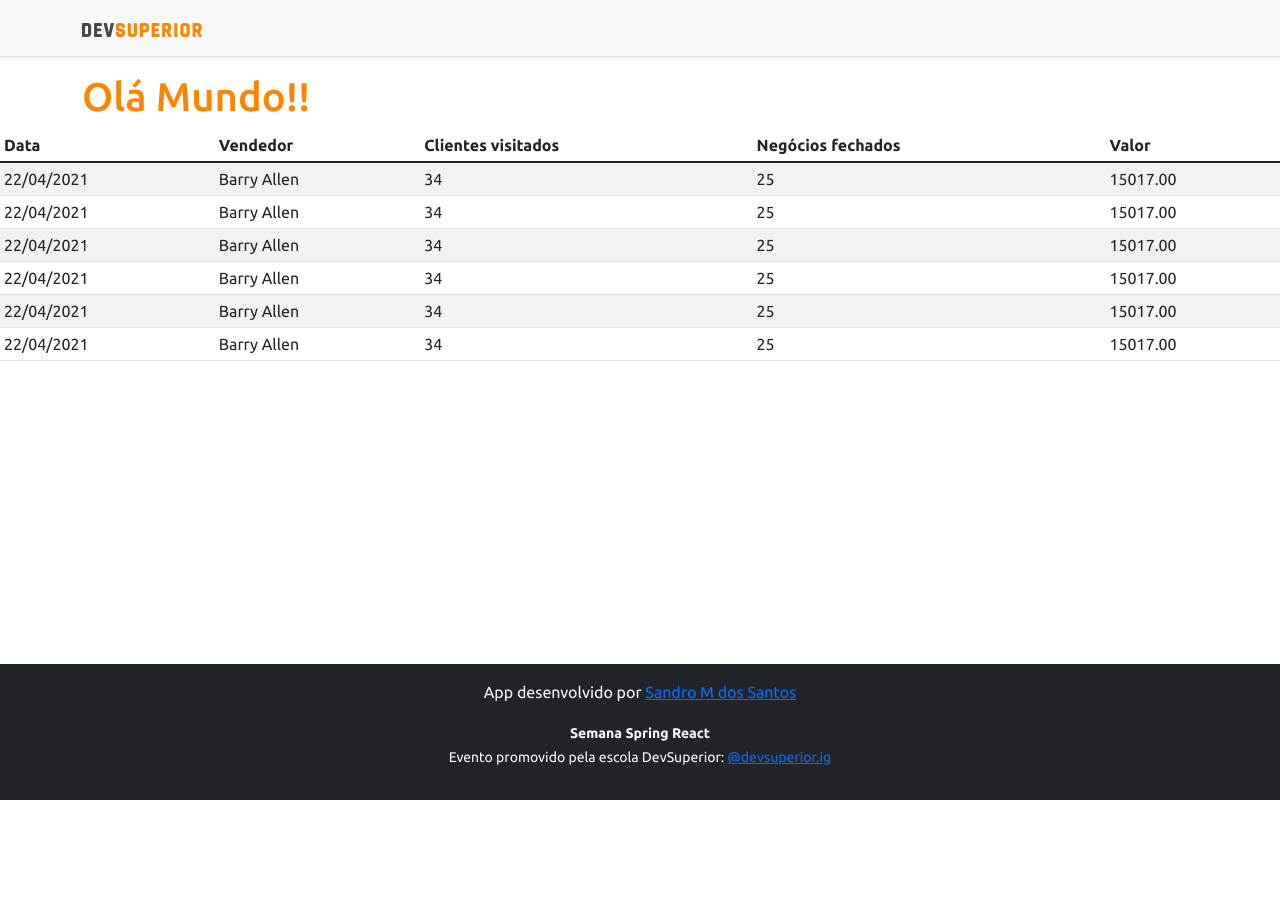
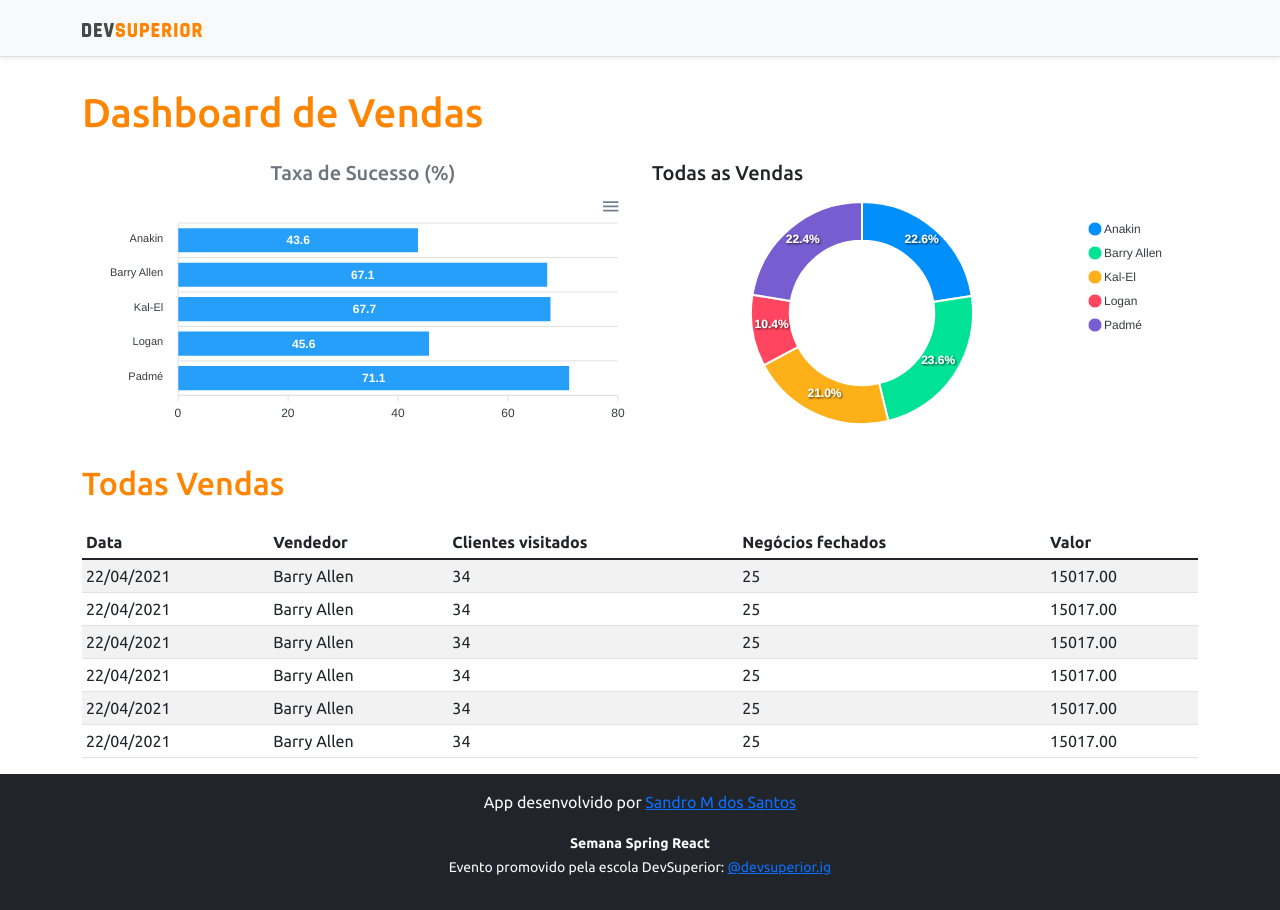
Before and after one commit to devPoa-Java/projeto-sds5, a React (Create React App) app in the folder frontend/: page / in a window 1280 px wide. Before the commit the page ends 800 px from the top, so only its background shows below. Built offline with nearby package versions, Linux system fonts and the light colour scheme.

Commit message:
Static Charts

```diff
--- a/frontend/package.json
+++ b/frontend/package.json
@@ -11,8 +11,10 @@
     "@types/node": "^12.0.0",
     "@types/react": "^17.0.0",
     "@types/react-dom": "^17.0.0",
+    "apexcharts": "^3.29.0",
     "bootstrap": "^5.1.3",
     "react": "^17.0.2",
+    "react-apexcharts": "^1.3.9",
     "react-dom": "^17.0.2",
     "react-scripts": "4.0.3",
     "typescript": "^4.1.2",
--- a/frontend/src/App.tsx
+++ b/frontend/src/App.tsx
@@ -1,6 +1,8 @@
 import NavBar from "components/NavBar";
 import Footer from "components/Footer";
 import DataTable from "components/DataTable";
+import BarChart from "components/BarChart";
+import DonutChart from "components/DonutChart";
 
 
 function App() {
@@ -8,9 +10,23 @@
     <>
       <NavBar />
       <div className="container">
-        <h1 className="text-primary">Olá Mundo!!</h1>
+        <h1 className="text-primary py-3">Dashboard de Vendas</h1>
+      <div className="row px-3">
+        <div className="col sm-6">
+          <h5 className="text-center text-secondary">Taxa de Sucesso (%)</h5>
+          <BarChart />
+        </div>
+        <div className="col sm-6">
+          <h5>Todas as Vendas</h5>
+          <DonutChart />
+        </div>
+      </div>
+
+      <div className="py-3">
+        <h2 className="text-primary">Todas Vendas</h2>
       </div>
       <DataTable />
+      </div>
       <Footer />
     </>
   );
--- /dev/null
+++ b/frontend/src/components/BarChart/index.tsx
@@ -0,0 +1,33 @@
+import Chart from "react-apexcharts"
+const BarChart = () => {
+    const options = {
+        plotOptions: {
+            bar: {
+                horizontal: true,
+            }
+        },
+    };
+
+    const mockData = {
+        labels: {
+            categories: ['Anakin', 'Barry Allen', 'Kal-El', 'Logan', 'Padmé']
+        },
+        series: [
+            {
+                name: "% Sucesso",
+                data: [43.6, 67.1, 67.7, 45.6, 71.1]
+            }
+        ]
+    };
+
+    return (
+        <Chart
+           options={{ ...options, xaxis: mockData.labels}}
+           series={mockData.series}
+           type="bar"
+           height="240"
+        />
+
+    );
+}
+export default BarChart;
--- /dev/null
+++ b/frontend/src/components/DonutChart/index.tsx
@@ -0,0 +1,24 @@
+import Chart from "react-apexcharts";
+const DonutChart = () => {
+    const mockData = {
+        series: [477138, 499928, 444867, 220426, 473088],
+        labels: ['Anakin', 'Barry Allen', 'Kal-El', 'Logan', 'Padmé']
+    }
+
+    const options = {
+        legend: {
+            show: true
+        }
+    }
+
+    return (
+        <Chart
+           options={{ ...options, labels: mockData.labels}}
+           series={mockData.series}
+           type="donut"
+           height="240"
+        />
+
+    );
+}
+export default DonutChart;
```
Also changed, not shown: 1 other file (tests, documents, lock files or other folders).
